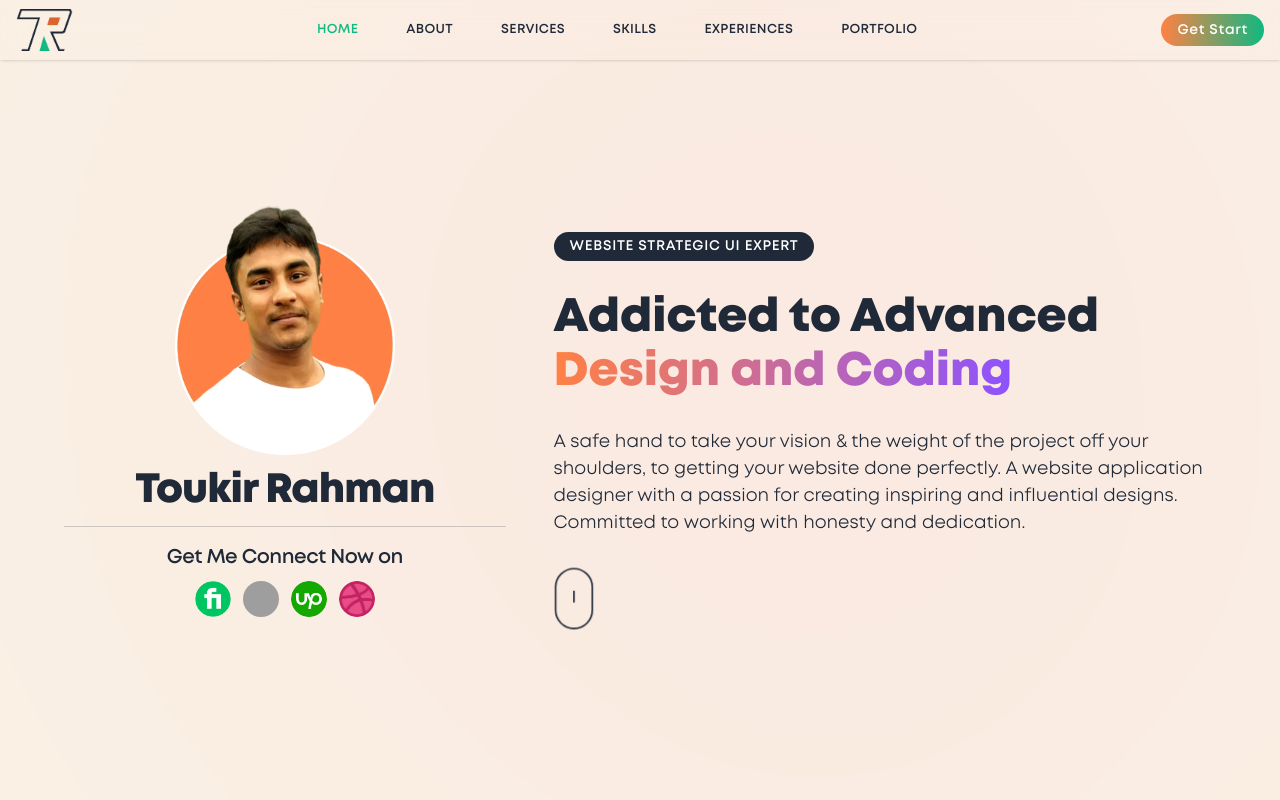
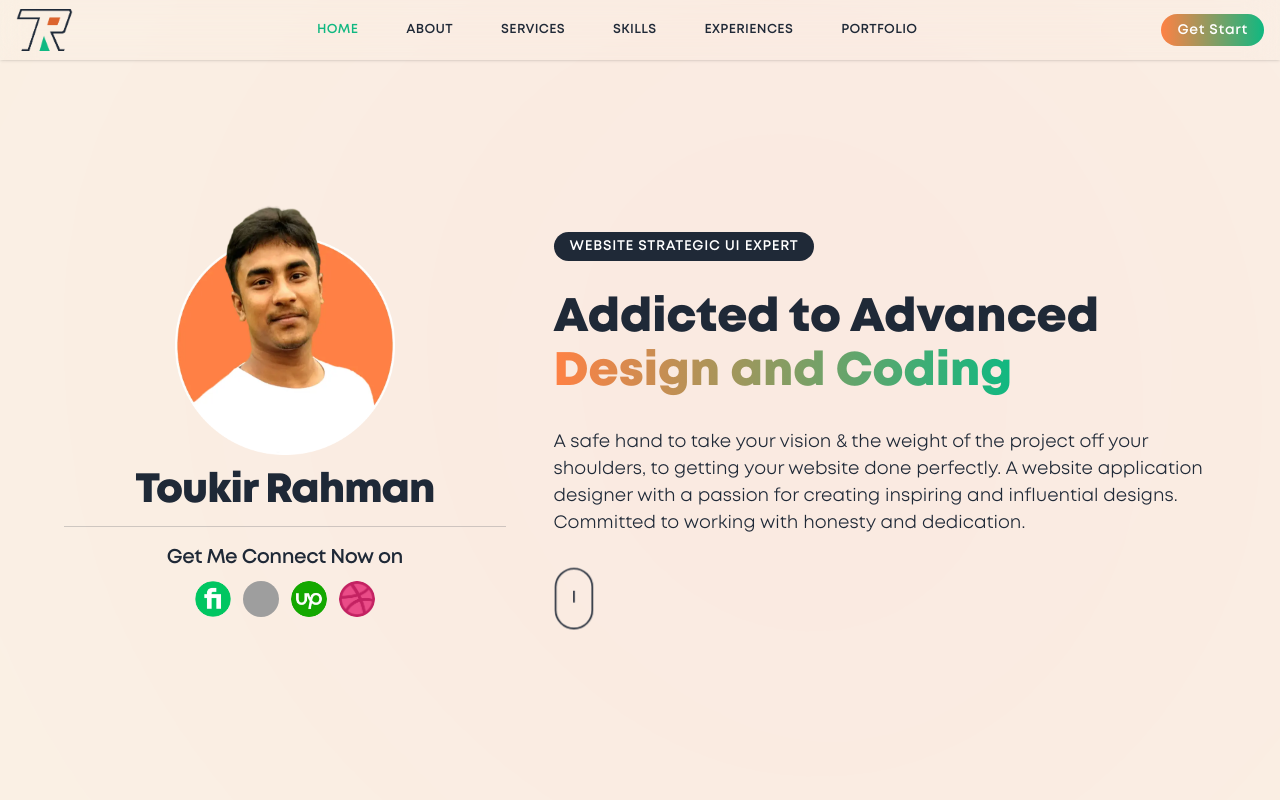
Before and after one commit to ToukirRj/Portfolio, a React (Vite) app: page / in a window 1280 px wide. Shown: the top 800 px of the page. Built offline with nearby package versions, Linux system fonts and the light colour scheme; grey boxes are pictures that could not be loaded.

Commit message:
no message

```diff
--- a/src/components/Splash.jsx
+++ b/src/components/Splash.jsx
@@ -32,7 +32,7 @@ const Splash = () => {
                                 <h4 className="bg-[#1f2937] text-[#fff] text-[14px] font-[500] uppercase tracking-wider mr-2 px-4 py-1 rounded-full table">Website Strategic UI Expert</h4>
                                 <h1 className="my-[30px] text-[#1f2937] sm:text-[47px] text-[24px] font-[700] sm:leading-[54px] leading-[32px] tracking-normal sm:text-start text-center">Addicted to Advanced
 
-                                <span className='bg-gradient-to-r from-[#ff8144] to-[#8D52FF] inline-block text-transparent bg-clip-text'>Design and Coding</span></h1>
+                                <span className='bg-gradient-to-r from-[#ff8144] to-[#10b881] inline-block text-transparent bg-clip-text'>Design and Coding</span></h1>
                                 <p className="text-[18px] font-[300] tracking-normal text-[#1F2937] sm:text-start text-center mb-[30px]">
                                     A safe hand to take your vision & the weight of the project off your shoulders, to getting your website done
                                     perfectly. A website application designer with a passion for creating inspiring and influential designs. Committed to working with honesty and dedication.
```
